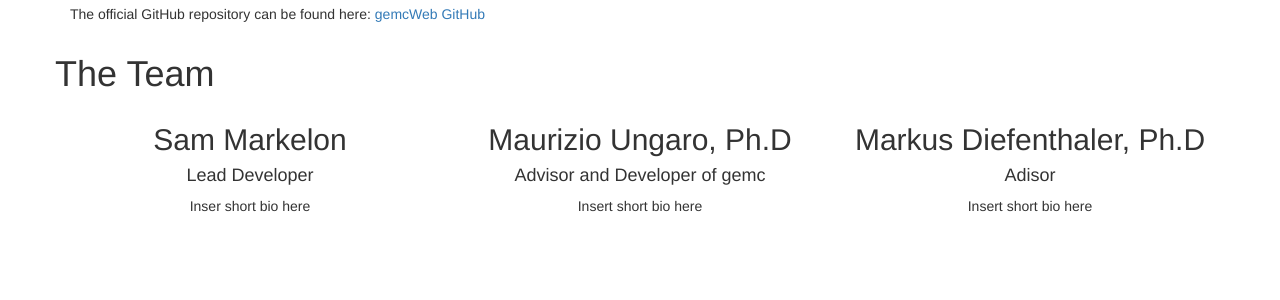
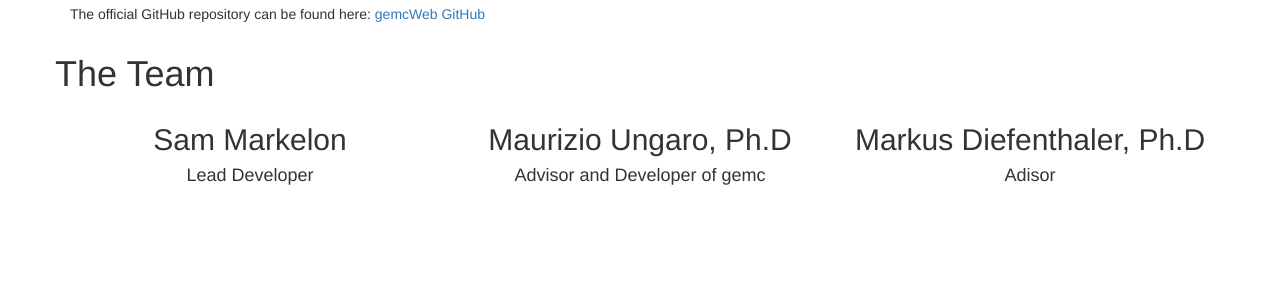
Before and after one commit to gemc/gemcWeb, a Flask app: page /about in a window 1280 px wide. Shown: the part 200-500 px from the top of the page. Run offline with Flask 2, Linux system fonts and the light colour scheme; the visitor is signed in with stand-in values (Sample User, id 1); some libraries are stand-ins or nearby versions.

Commit message:
Removed bio

```diff
--- a/templates/about.html
+++ b/templates/about.html
@@ -67,20 +67,20 @@
               <!--<img class="img-circle" src="Sam" alt="Generic placeholder image" width="140" height="140"> -->
               <h2>Sam Markelon</h2>
               <h4>Lead Developer</h4>
-              <p>Inser short bio here</p>
+              <!--p>Inser short bio here</p> -->
             </div>
 
             <div class="col-lg-4">
               <!--<img class="img-circle" src="" alt="Mauri" width="140" height="140"> -->
               <h2>Maurizio Ungaro, Ph.D</h2>
               <h4>Advisor and Developer of gemc</h4>
-              <p>Insert short bio here</p>
+              <!--<p>Insert short bio here</p> -->
             </div>
             <div class="col-lg-4">
               <!--<img class="img-circle" src="Markus" alt="Generic placeholder image" width="140" height="140"> -->
               <h2>Markus Diefenthaler, Ph.D</h2>
               <h4>Adisor</h4>
-              <p>Insert short bio here</p>
+              <!--<p>Insert short bio here</p> -->
             </div>
           </div>
         </div>
```
